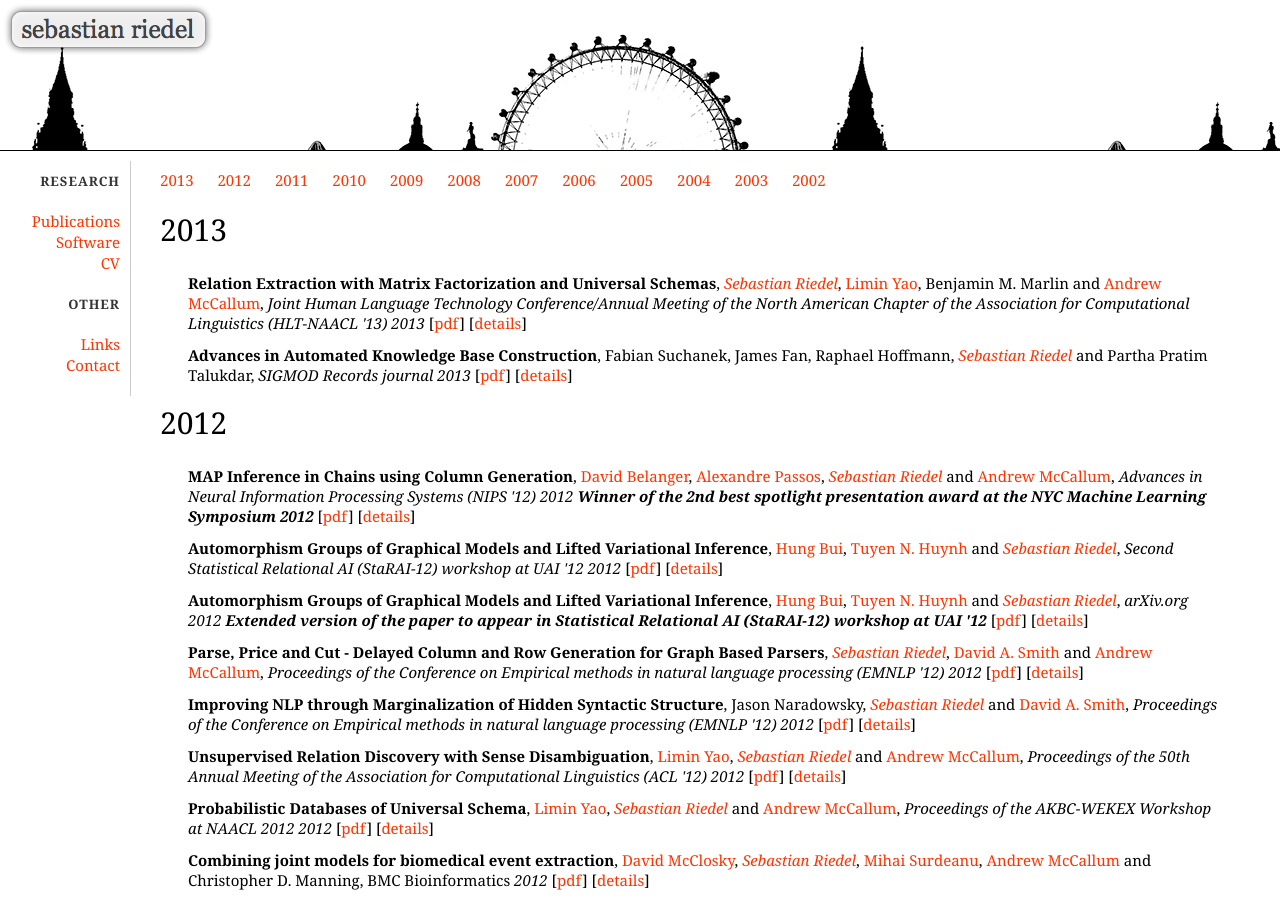
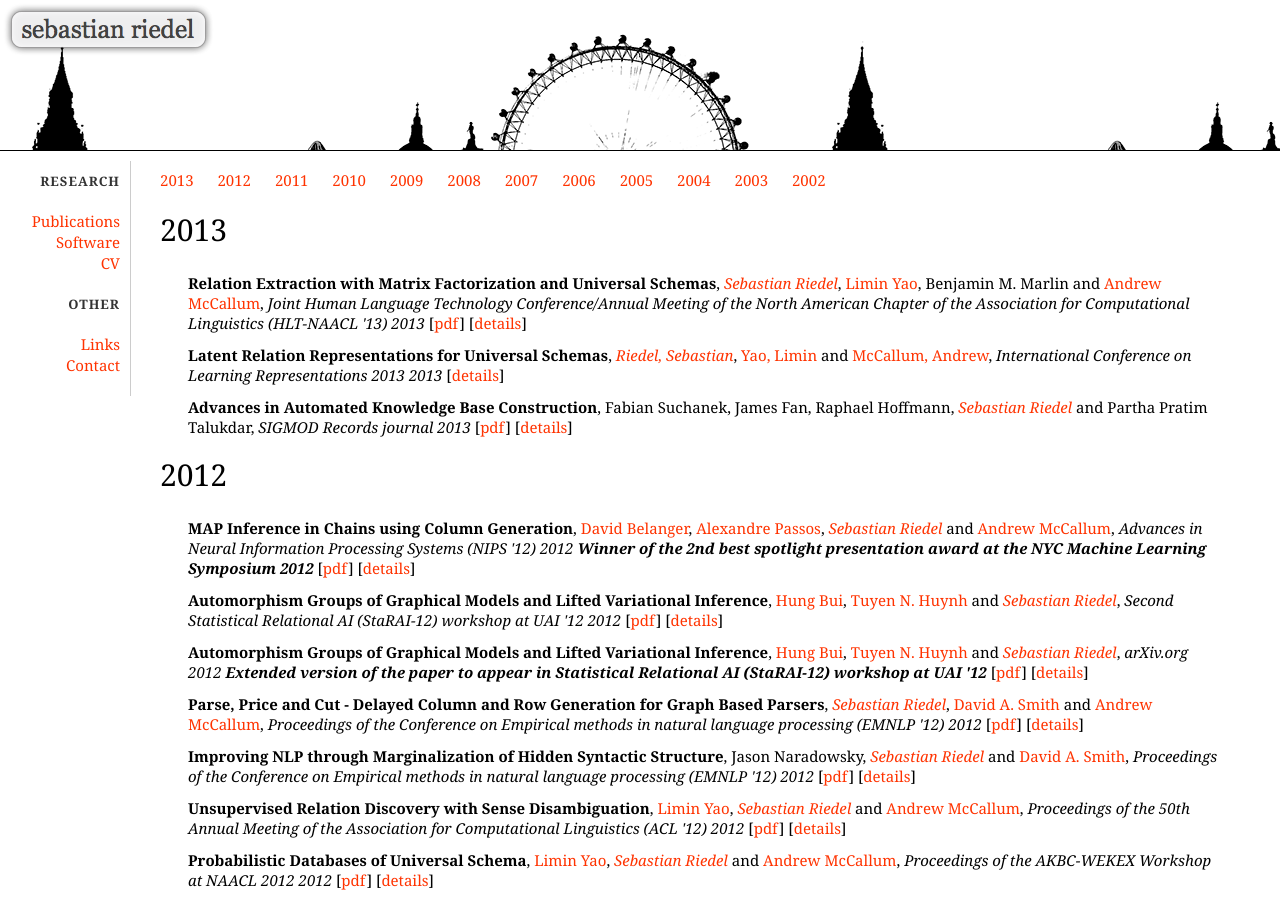
Before and after one commit to riedelcastro/riedelcastro.github.com, a Jekyll site: the page built from publications/all.html, in a window 1280 px wide and 900 px high. Built offline with Jekyll 4.4.1, drawn with Linux system fonts in a browser that asks for light colours; Markdown is read by kramdown in place of the engine named in the settings.

Commit message:
update publications

```diff
--- a/publications/all.html
+++ b/publications/all.html
@@ -31,6 +31,13 @@ title: Publications
 <span class="year">2013</span>
 [<a href="/publications/papers/riedel13relation.pdf">pdf</a>]
 [<a href="details/riedel13relation.html">details</a>]
+</li>
+<li class="pubitem">
+<span class="title">Latent Relation Representations for Universal Schemas</span>,
+<span class="author"><a href="http://riedelcastro.github.com/"><i>Riedel, Sebastian</i></a>, <a href="http://people.cs.umass.edu/~lmyao/">Yao, Limin</a> and <a href="http://people.cs.umass.edu/~mccallum/">McCallum, Andrew</a></span>,
+<span class="booktitle">International Conference on Learning Representations 2013</span>
+<span class="year">2013</span>
+[<a href="details/riedel2013latent.html">details</a>]
 </li>
 <li class="pubitem">
 <span class="title">Advances in Automated Knowledge Base Construction</span>,
--- a/publications/details/riedel13relation.html
+++ b/publications/details/riedel13relation.html
@@ -12,6 +12,8 @@ title: Publications
 @inproceedings{riedel13relation,
     author={Sebastian Riedel and Limin Yao and Benjamin M. Marlin and Andrew McCallum},
     title={Relation Extraction with Matrix Factorization and Universal Schemas},
+    bdsk-url-1={/publications/papers/riedel13relation.pdf},
+    month={June},
     booktitle={Joint Human Language Technology Conference/Annual Meeting of the North American Chapter of the Association for Computational Linguistics (HLT-NAACL '13)},
     year={2013},
 }
--- a/publications/details/suchanek13advances.html
+++ b/publications/details/suchanek13advances.html
@@ -12,6 +12,7 @@ title: Publications
 @inproceedings{suchanek13advances,
     author={Fabian Suchanek and James Fan and Raphael Hoffmann and Sebastian Riedel and Partha Pratim Talukdar},
     title={Advances in Automated Knowledge Base Construction},
+    bdsk-url-1={http://suchanek.name/work/publications/sigmodrec2013akbc},
     month={March},
     booktitle={SIGMOD Records journal},
     year={2013},
```
Also changed, not shown: publications/details/genc02marker-less.html (+4 -3 lines), publications/details/riedel2013latent.html (added, +18 -0 lines).
